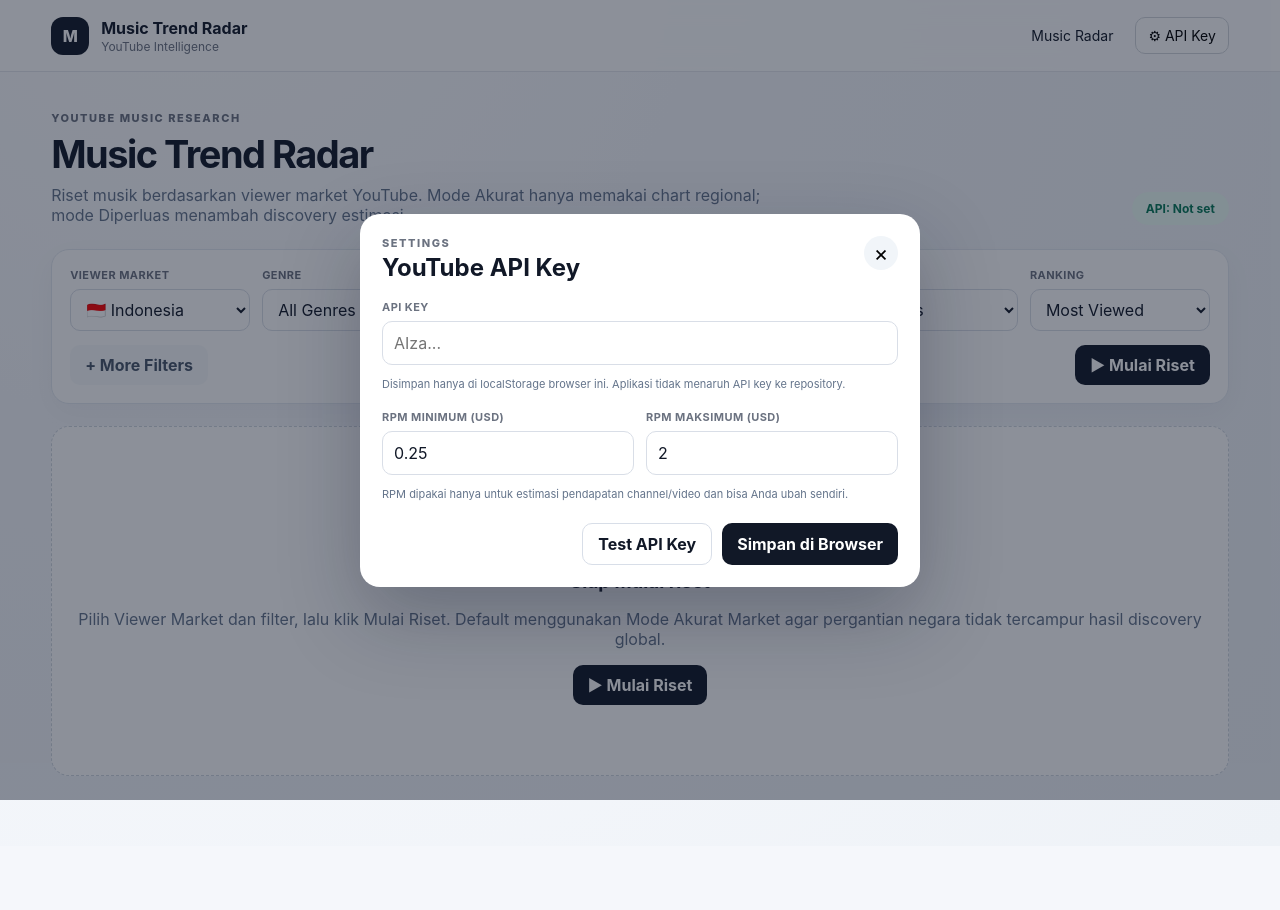
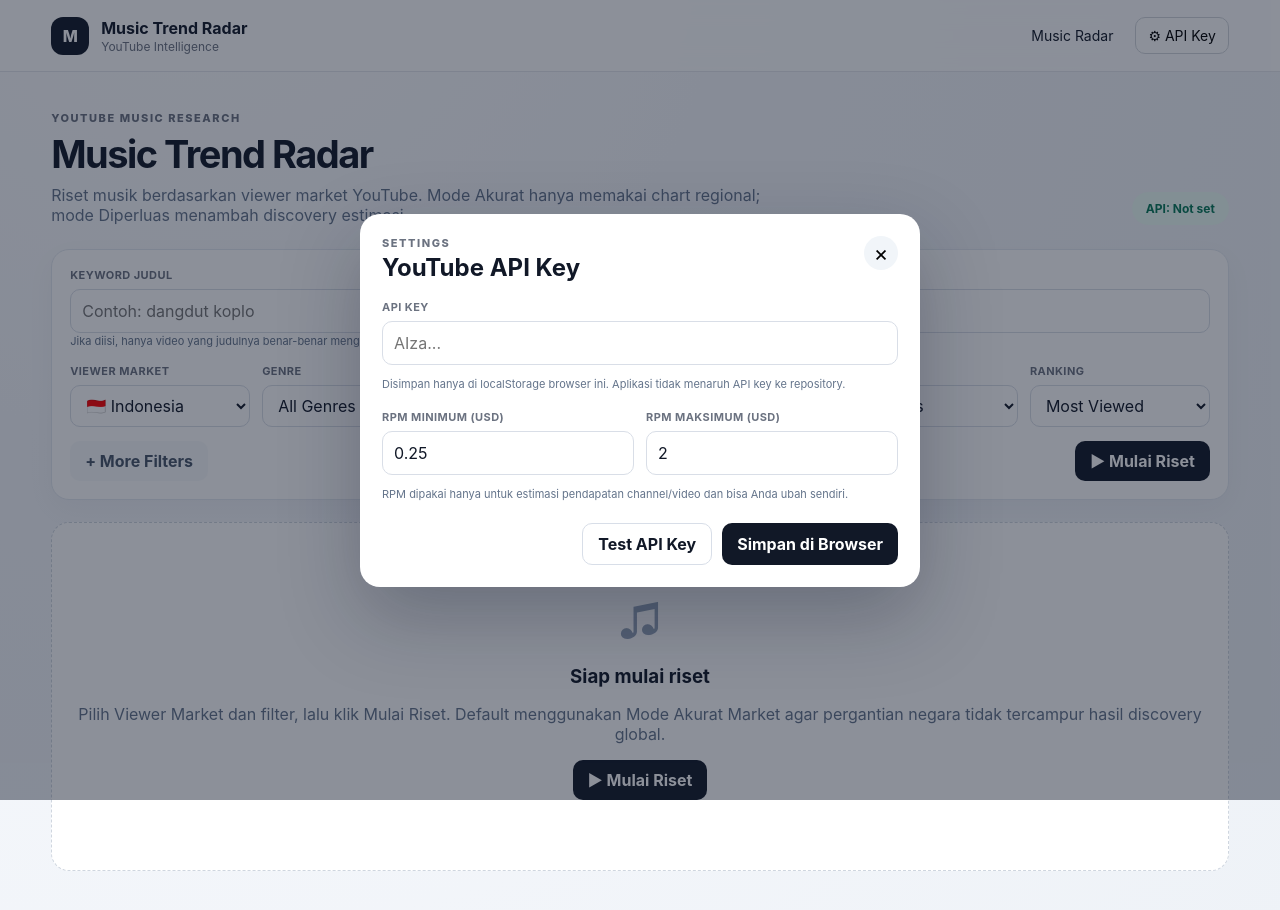
Before and after one commit to annas12/Toolsyt, a React (Vite) app: page / in a window 1280 px wide. Shown: the top 910 px of the page. Before the commit the page ends 846 px from the top, so only its background shows below. Built offline with nearby package versions, Linux system fonts and the light colour scheme.

Commit message:
feat: add strict title keyword filter

```diff
--- a/src/components/FilterBar.tsx
+++ b/src/components/FilterBar.tsx
@@ -3,6 +3,7 @@
 
 export type Filters = {
   country: string
+  keyword: string
   genre: string
   subgenre: string
   format: string
@@ -37,6 +38,20 @@
 
   return (
     <div className="filter-panel">
+      <div style={{ marginBottom: 14 }}>
+        <Field label="Keyword Judul">
+          <input
+            className="text-input"
+            type="text"
+            value={filters.keyword}
+            onChange={(e) => set('keyword', e.target.value)}
+            placeholder="Contoh: dangdut koplo"
+            onKeyDown={(e) => { if (e.key === 'Enter') onRefresh() }}
+          />
+        </Field>
+        <div className="help-text">Jika diisi, hanya video yang judulnya benar-benar mengandung keyword ini yang akan ditampilkan. Tekan Enter atau klik Mulai Riset.</div>
+      </div>
+
       <div className="filter-grid primary-filters">
         <Field label="Viewer Market">
           <select value={filters.country} onChange={(e) => set('country', e.target.value)}>
```
